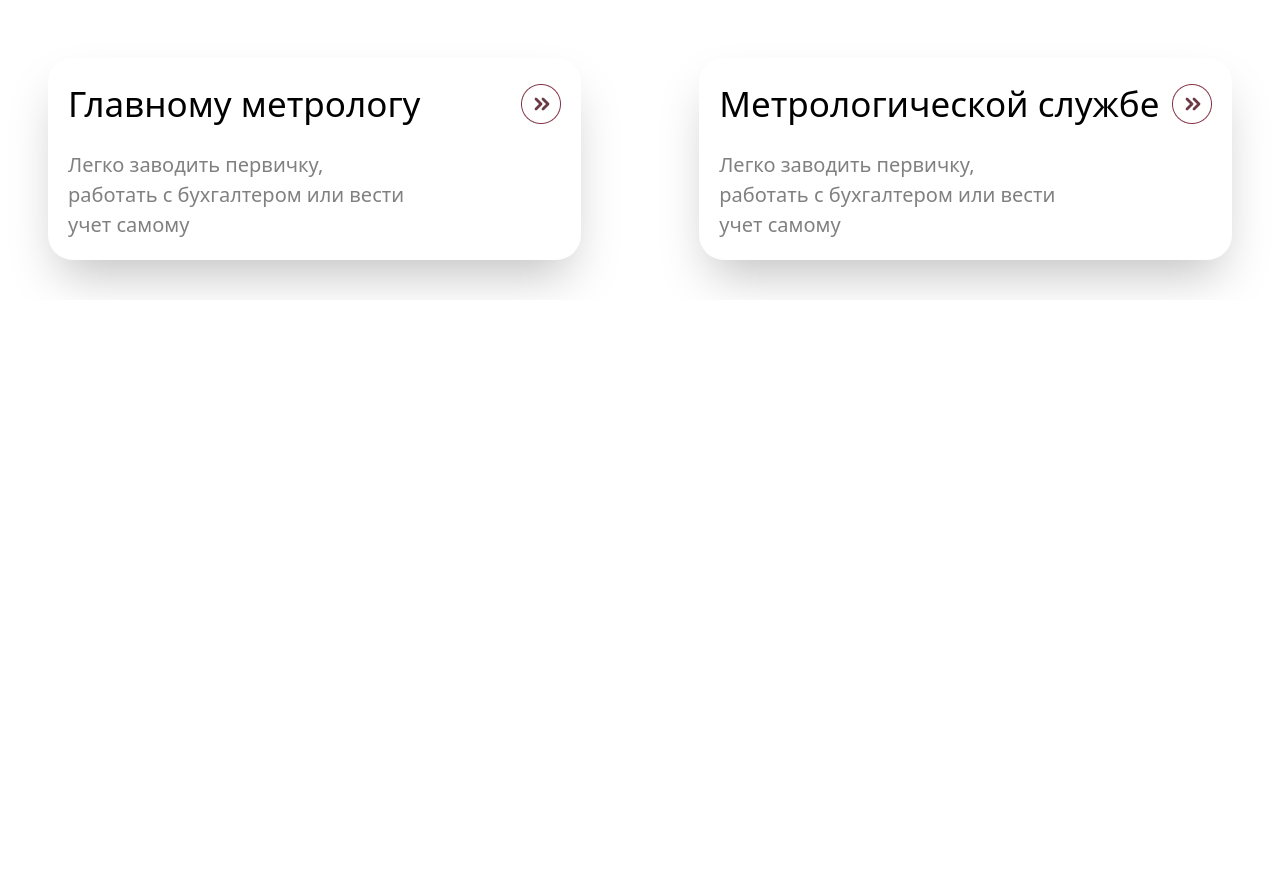
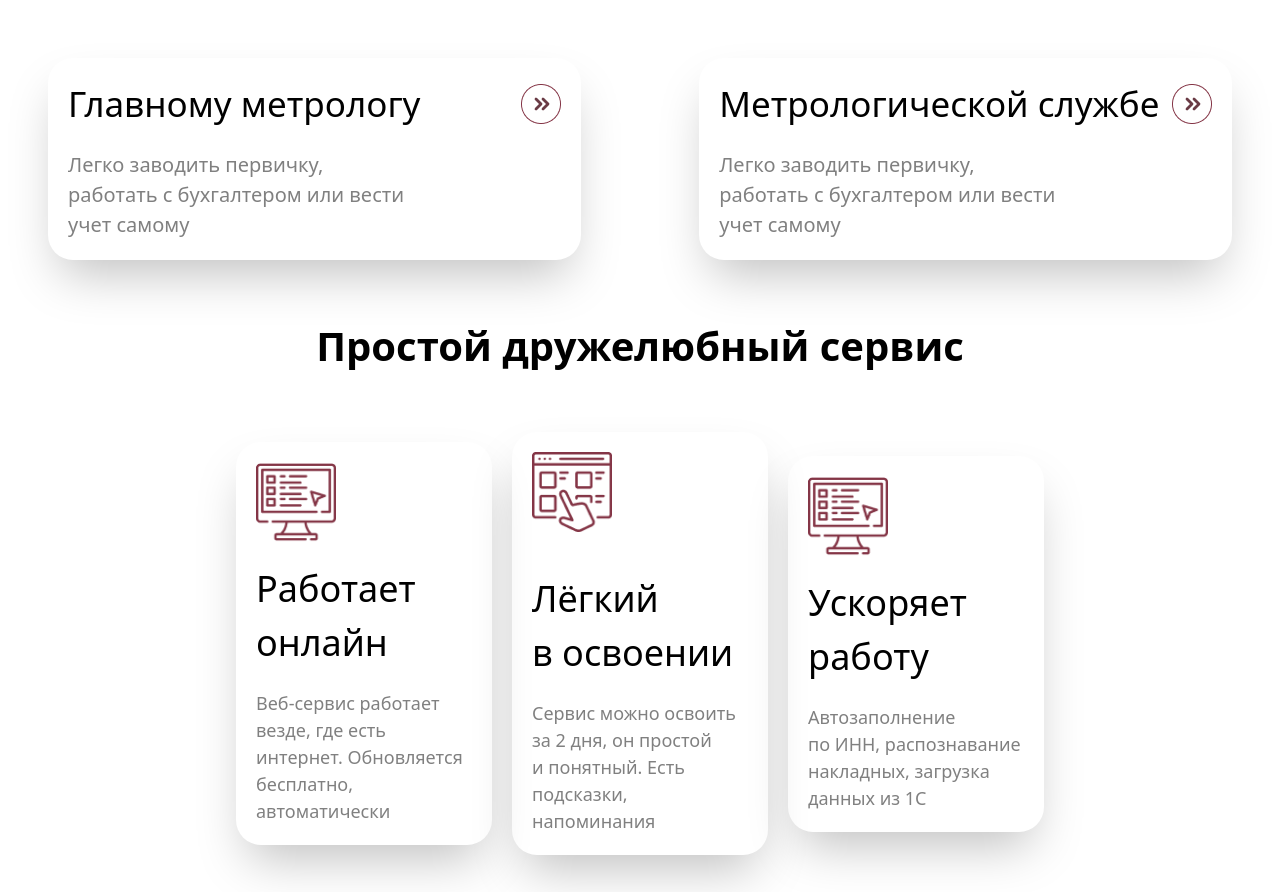
Before and after one commit to Magamed-7/Exam-2-second, a website: page index.html in a window 1280 px wide. Shown: the part 889-1781 px from the top of the page. Before the commit the page ends 1189 px from the top, so only its background shows below. Drawn offline with Linux system fonts and the light colour scheme.

Commit message:
second section

```diff
--- a/index.html
+++ b/index.html
@@ -61,6 +61,39 @@
                 <p class="text-[20px] text-[gray] w-[70%]"> Легко заводить первичку, работать с бухгалтером или вести учет самому</p>
             </div>
         </section>
+
+        <!-- Second section -->
+        <section>
+            <h1 class="text-[40px] text-center p-4 font-bold"> Простой дружелюбный сервис </h1>
+
+            <div class="flex justify-center gap-5 items-center md:flex-col flex-col lg:flex-row my-10">
+                <div class="flex lg:flex-col gap-5 md:flex-row flex-col p-5 shadow-2xl lg:w-[20%] w-[90%] md:w-[90%] rounded-[25px]">
+                    <img src="./online-test 1.png" alt="" class="w-20">
+                    <div class="flex flex-col gap-5">
+                        <h2 class="text-[36px]"> Работает онлайн </h2>
+                        <p class="text-[18px] text-[gray]"> Веб-сервис работает везде, где есть интернет. Обновляется бесплатно, автоматически </p>
+                    </div>
+                </div>
+
+                <div class="flex lg:flex-col gap-10 md:flex-row flex-col p-5 shadow-2xl lg:w-[20%] w-[90%] md:w-[90%] rounded-[25px]">
+                    <img src="./online-store 1.png" alt="" class="w-20">
+                    <div class="flex flex-col gap-5">
+                        <h2 class="text-[36px]"> Лёгкий в освоении </h2>
+                        <p class="text-[18px] text-[gray]"> Сервис можно освоить за 2 дня, он простой и понятный. Есть подсказки, напоминания </p>
+                    </div>
+                </div>
+
+                <div class="flex lg:flex-col gap-5 md:flex-row flex-col p-5 shadow-2xl lg:w-[20%] w-[90%] md:w-[90%] rounded-[25px]">
+                    <img src="./online-test 1.png" alt="" class="w-20">
+                    <div class="flex flex-col gap-5">
+                        <h2 class="text-[36px]"> Ускоряет работу </h2>
+                        <p class="text-[18px] text-[gray]"> Автозаполнение по ИНН, распознавание накладных, загрузка данных из 1С </p>
+                    </div>
+                </div>
+            </div>
+
+            <img src="./Операции 1.png" alt="" class="m-auto lg:w-[60%] w-[90%] mb-10">
+        </section>
     </main>
 </body>
 </html>
```
Also changed, not shown: src/output.css.
